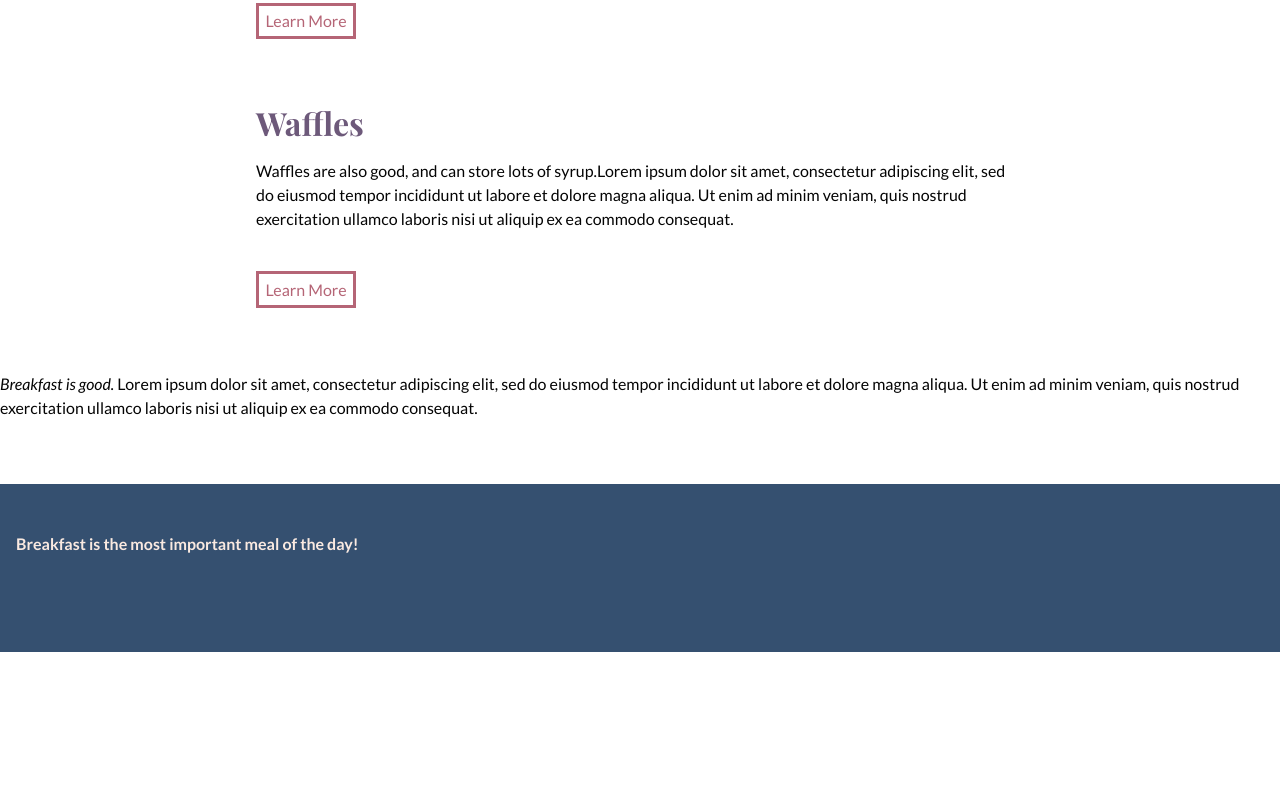
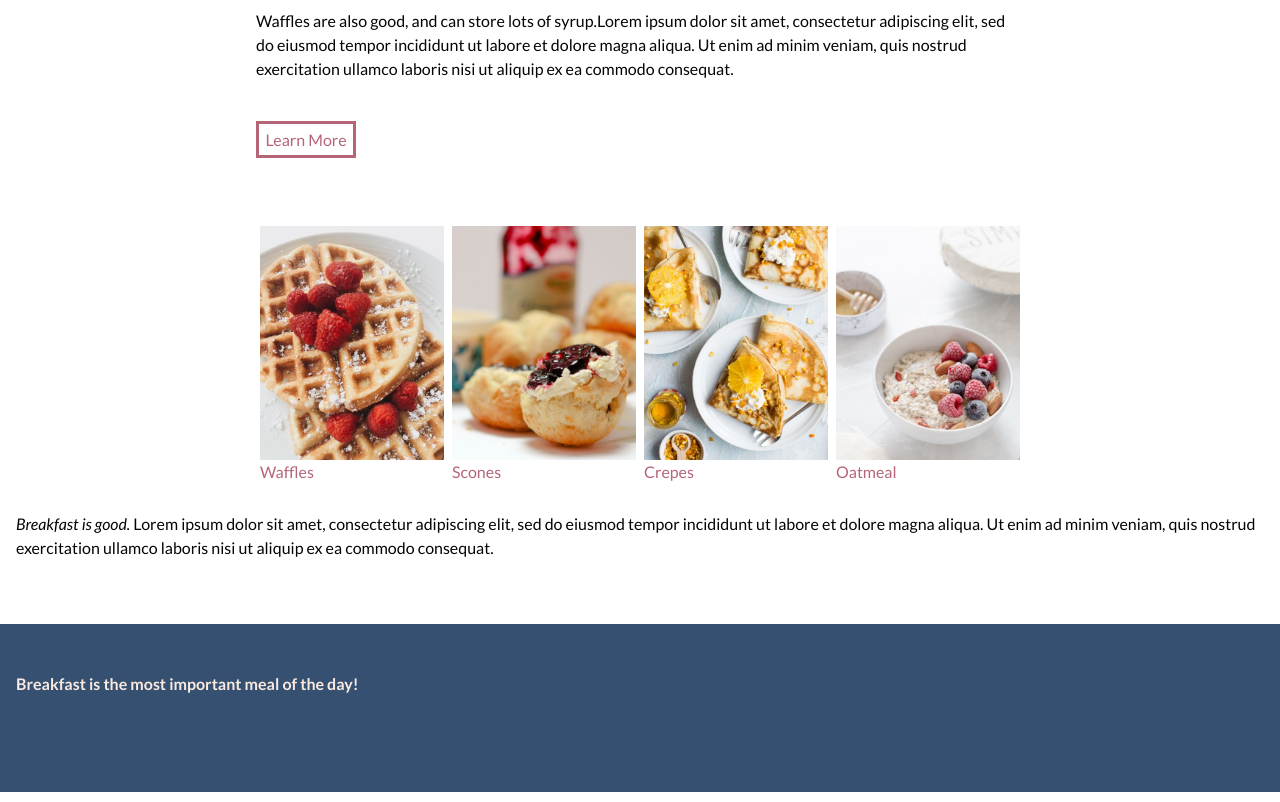
Before and after one commit to is-120-winter-2023/overlays-and-cards-e-b11, a website: page index.html in a window 1280 px wide. Shown: the part 1379-2181 px from the top of the page. Drawn offline with nearby package versions, Linux system fonts and the light colour scheme; a web font is replaced by a local one.

Commit message:
card update

```diff
--- a/index.html
+++ b/index.html
@@ -46,9 +46,9 @@
   </header>
 
   <main>
-    <svg>
+    <!-- <svg>
       <use href="#menu" />
-    </svg>
+    </svg> -->
     <article>
       <h2>Pancakes</h2>
       <p>Pancakes are delicious. You can have them with lots of different toppings.Lorem ipsum dolor sit amet,
@@ -68,6 +68,27 @@
         exercitation ullamco laboris nisi ut aliquip ex ea commodo consequat. </p>
       <a href="#" class="button">Learn More</a>
     </article>
+    <section class="cards">
+      <!-- <h2 class="sr-only, cards">Cards</h2> -->
+      <a href="#" class="card">
+        <img src="images/waffles-card-500px.jpg" alt="Waffles with raspberries" width="500" height="636" loading="lazy">
+        <p>Waffles</p>
+      </a>
+      <a href="#" class="card">
+        <img src="images/scones-card-500px.jpg" alt="Scones with jam and cream" width="500" height="636" loading="lazy">
+        <p>Scones</p>
+      </a>
+      <a href="#" class="card">
+        <img src="images/crepes-card-500px.jpg" alt="Crepes with whipped cream and fruit" width="500" height="636"
+          loading="lazy">
+        <p>Crepes</p>
+      </a>
+      <a href="#" class="card">
+        <img src="images/oatmeal-card-500px.jpg" alt="Oatmeal with berries and nuts" width="500" height="636"
+          loading="lazy">
+        <p>Oatmeal</p>
+      </a>
+    </section>
   </main>
   <aside>
     <p><em>Breakfast is good.</em> Lorem ipsum dolor sit amet, consectetur adipiscing elit, sed do eiusmod tempor
@@ -77,11 +98,11 @@
   <footer>
     <p><strong>Breakfast is the most important meal of the day!</strong></p>
   </footer>
-  <svg>
+  <!-- <svg>
     <symbol id="menu" viewBox="0 0 120 120" width="480" height="480">
       <circle cx="25" cy="20" r="15" fill="none" stroke="#355070" stroke-width="4" />
     </symbol>
-  </svg>
+  </svg> -->
 </body>
 
 </html>
--- a/styles/main.css
+++ b/styles/main.css
@@ -144,6 +144,10 @@ aside {
   margin-bottom: 4em;
 }
 
+aside {
+  margin-left: 1em;
+}
+
 footer p {
   background-color: var(--indigo);
   color: var(--sandy);
@@ -170,11 +174,12 @@ a[href]:hover {
   margin-top: 1em;
 }
 
-.button:hover {
+a.button:hover {
   color: white;
   border: 3px solid white;
   background-color: var(--soft-magenta);
   text-decoration: none;
+  font-weight: normal;
 }
 
 .hero {
@@ -208,3 +213,28 @@ a[href]:hover {
   width: 100%;
   height: 100%;
 }
+
+.sr-only {
+  clip: rect(1px, 1px, 1px, 1px);
+  clip-path: inset(50%);
+  height: 1px;
+  width: 1px;
+  margin: -1px;
+  overflow: hidden;
+  padding: 0;
+  position: absolute;
+}
+
+.cards {
+  display: flex;
+}
+
+.card {
+  flex: 1 1 0;
+  padding: 0.25em;
+  transition: text-shadow 300ms ease;
+}
+
+.card:hover {
+  text-shadow: black 1px 1px 1px;
+}
```
